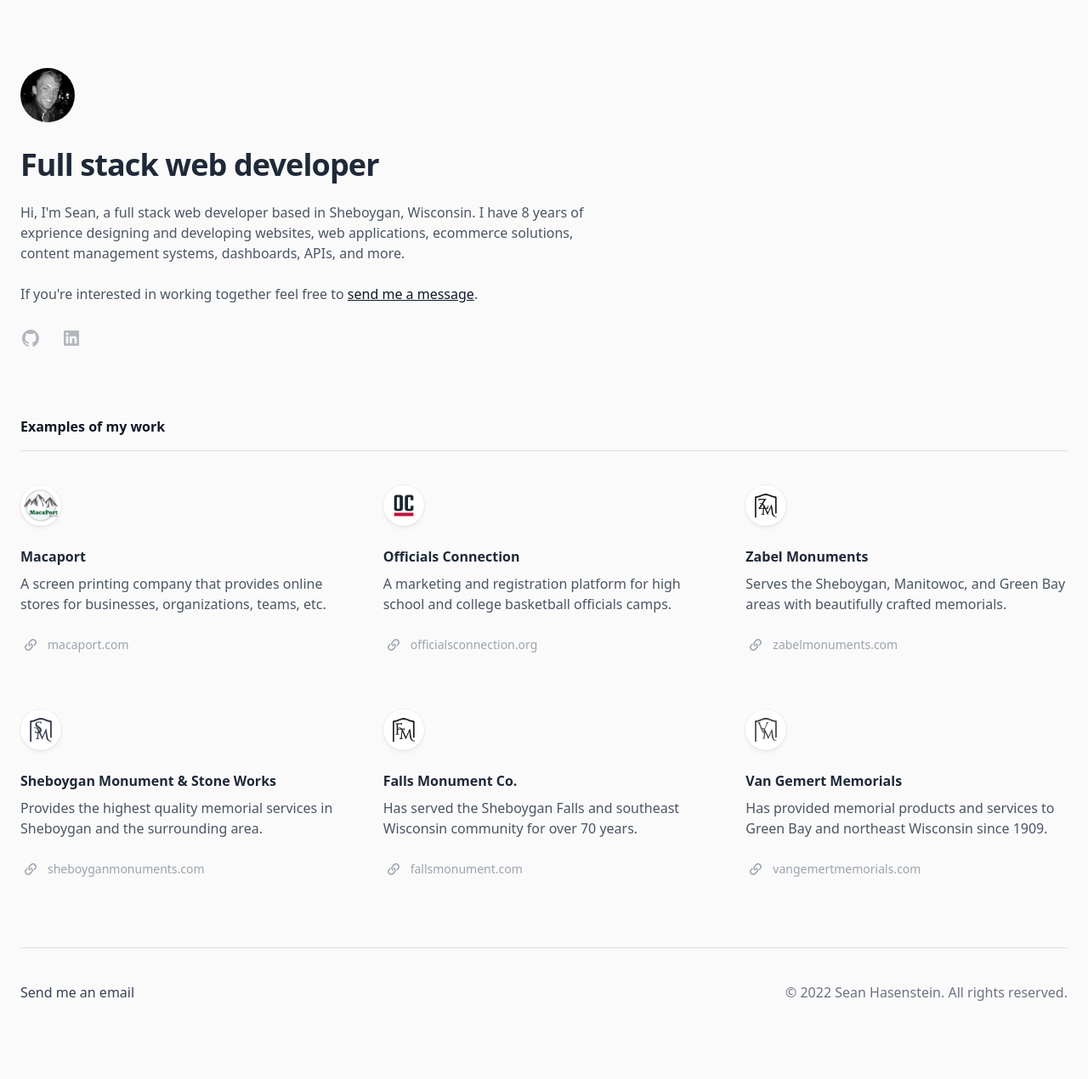
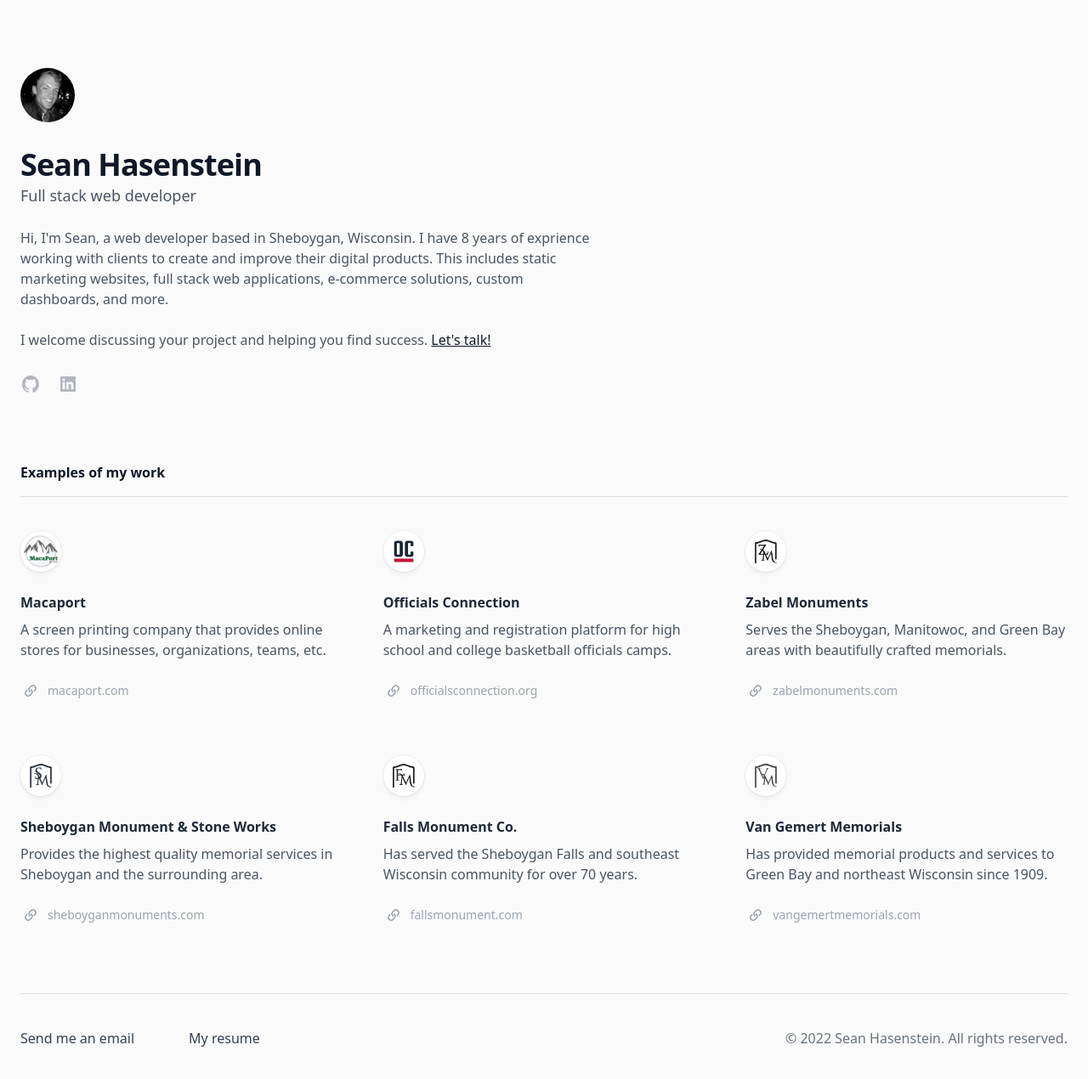
Before and after one commit to seanhasenstein/seanhasenstein.com, a Next.js app: page / in a window 1280 px wide. Shown: the top 1270 px of the page at 85% size. Before the commit the page ends 1220 px from the top, so only its background shows below. Built offline with nearby package versions, Linux system fonts and the light colour scheme.

Commit message:
add resume and update written copy

```diff
--- a/components/Layout.tsx
+++ b/components/Layout.tsx
@@ -23,7 +23,7 @@
       </div>
       <footer className="px-6">
         <div className="mx-auto py-10 max-w-7xl flex flex-col sm:flex-row justify-between border-t border-gray-300/75">
-          <div className="flex flex-col items-center justify-center sm:justify-between gap-12 sm:flex-row text-gray-700 font-medium">
+          <div className="flex flex-col justify-center sm:justify-between sm:items-center gap-8 md:gap-16 sm:flex-row text-gray-700 font-medium">
             <a
               href="mailto:seanhasenstein@gmail.com"
               target="_blank"
@@ -32,8 +32,16 @@
             >
               Send me an email
             </a>
+            <a
+              href="https://res.cloudinary.com/dra3wumrv/image/upload/v1666116546/resume-sean-hasenstein.pdf"
+              target="_blank"
+              rel="noreferrer"
+              className="transition-all hover:text-black hover:underline"
+            >
+              My resume
+            </a>
           </div>
-          <div className="mt-7 sm:mt-0 text-gray-500 text-center sm:text-right">
+          <div className="mt-12 sm:mt-0 text-gray-500 sm:text-right">
             &copy; {new Date().getFullYear()} Sean Hasenstein. All rights
             reserved.
           </div>
--- a/pages/index.tsx
+++ b/pages/index.tsx
@@ -16,28 +16,32 @@
           height={64}
           className="h-16 w-16 bg-gray-500 rounded-full"
         />
-        <h1 className="mt-6 text-4xl font-bold tracking-tight text-gray-800">
+        <h1 className="mt-6 text-4xl font-bold tracking-tight text-gray-900">
+          Sean Hasenstein
+        </h1>
+        <h2 className="mt-0.5 font-medium text-lg text-gray-600">
           Full stack web developer
-        </h1>
+        </h2>
         <p className="mt-6 max-w-2xl text-gray-600">
-          Hi, I'm Sean, a full stack web developer based in Sheboygan,
-          Wisconsin. I have {new Date().getFullYear() - 2014} years of exprience
-          designing and developing websites, web applications, ecommerce
-          solutions, content management systems, dashboards, APIs, and more.
+          Hi, I'm Sean, a web developer based in Sheboygan, Wisconsin. I have{' '}
+          {new Date().getFullYear() - 2014} years of exprience working with
+          clients to create and improve their digital products. This includes
+          static marketing websites, full stack web applications, e-commerce
+          solutions, custom dashboards, and more.
         </p>
+        <p></p>
         <p className="mt-6 max-w-2xl text-gray-600">
-          If you're interested in working together feel free to{' '}
+          I welcome discussing your project and helping you find success.{' '}
           <a
             href="mailto:seanhasenstein@gmail.com"
             target="_blank"
             rel="noreferrer"
             className="underline transition text-gray-900 hover:text-blue-700"
           >
-            send me a message
+            Let's talk!
           </a>
-          .
         </p>
-        <div className="mt-7 flex items-center gap-6">
+        <div className="mt-7 flex items-center gap-5">
           <a
             href="https://github.com/seanhasenstein"
             target="_blank"
```
